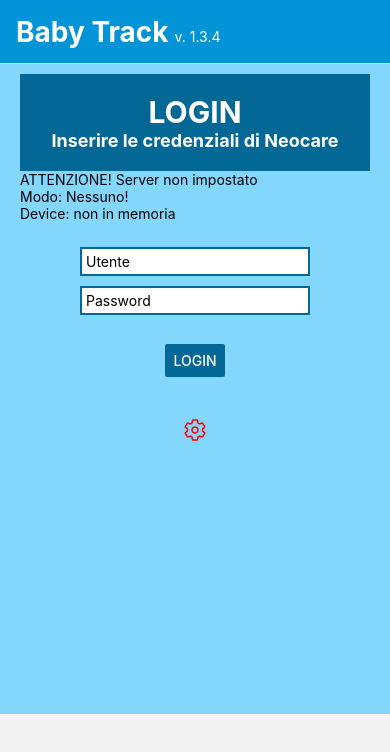
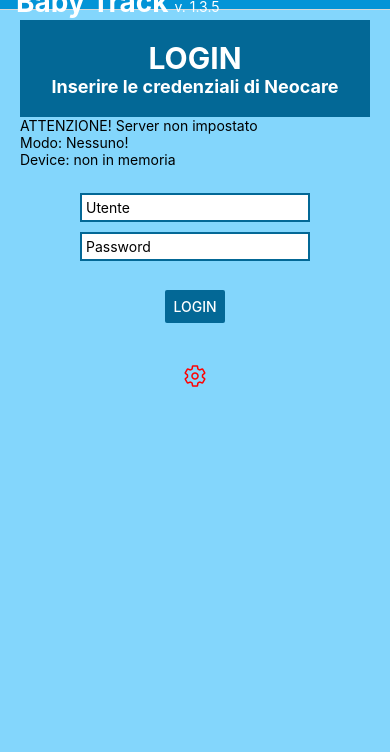
Before and after one commit to Alby2901/babytrack3, a React Native app: screen /Input in a window 390 px wide. Shown: the top 752 px of the page. Built offline with nearby package versions, Linux system fonts and the light colour scheme.

Commit message:
Sfondo altezza dinamica Pulsante Login attivo anche a tastiera aperta Colore sfondo nero barra di stato V 1.3.5

```diff
--- a/App.js
+++ b/App.js
@@ -3,6 +3,7 @@
 import { NavigationContainer } from "@react-navigation/native";
 import { createNativeStackNavigator } from "@react-navigation/native-stack";
 import { StyleSheet, Text, View } from "react-native";
+import { SafeAreaProvider, SafeAreaView } from 'react-native-safe-area-context';
 import Constants from 'expo-constants';
 
 import AuthContentProvider, { AuthContext } from "./store/auth-context";
@@ -25,11 +26,21 @@
   return (
     <Stack.Navigator
       screenOptions={{
-        headerStyle: { backgroundColor: GlobalStyles.colors.BG_Blue, },
+        headerStyle: {
+          backgroundColor: GlobalStyles.colors.BG_Blue,
+          height: 10, // <- aggiungi altezza fissa più bassa
+        },
+        headerTitleContainerStyle: {
+          paddingBottom: 0,
+          paddingTop: 0,
+          marginBottom: 0,
+          marginTop: 0,
+        },
         headerTintColor: GlobalStyles.colors.Text_Main,
         headerTitleAlign: "left",
         headerTitle: () => (
-          <View style={{ flexDirection: "row", alignItems: "baseline" }}>
+          // <View style={{ flexDirection: "row", alignItems: "baseline" }}>
+            <View style={{ flexDirection: "row", alignItems: "baseline", minHeight: 40 }}>
             <Text style={{ fontWeight: "bold", fontSize: 28, color: GlobalStyles.colors.Text_Main }}>
               {titleApp}
             </Text>
@@ -58,16 +69,19 @@
   return (
     <Stack.Navigator
       screenOptions={{
-        title: titleApp,
-        headerStyle: {
-          backgroundColor: GlobalStyles.colors.BG_Blue,
-        },
+        headerStyle: { backgroundColor: GlobalStyles.colors.BG_Blue, },
         headerTintColor: GlobalStyles.colors.Text_Main,
-        headerTitleAlign: "center",
-        headerTitleStyle: {
-          fontWeight: "bold",
-          fontSize: 30,
-        },
+        headerTitleAlign: "left",
+        headerTitle: () => (
+          <View style={{ flexDirection: "row", alignItems: "baseline" }}>
+            <Text style={{ fontWeight: "bold", fontSize: 28, color: GlobalStyles.colors.Text_Main }}>
+              {titleApp}
+            </Text>
+            <Text style={{ fontSize: 14, color: GlobalStyles.colors.Text_Main, marginLeft: 6 }}>
+              v. {appVersion}
+            </Text>
+          </View>
+        ),
       }}
     >
       <Stack.Group>
@@ -189,10 +203,14 @@
 
   return (
     <>
-      <StatusBar style="auto" />
-      <AuthContentProvider>
-        <Root />
-      </AuthContentProvider>
+      <SafeAreaProvider>
+        <StatusBar style="light" backgroundColor="#000000" translucent={false} />
+        <AuthContentProvider>
+          <SafeAreaView style={{ flex: 1 }}>
+            <Root />
+          </SafeAreaView>
+        </AuthContentProvider>
+      </SafeAreaProvider>
     </>
   );
 }
--- /dev/null
+++ b/UI/ScreenContainer.js
@@ -0,0 +1,34 @@
+// components/UI/ScreenContainer.js
+
+import { KeyboardAvoidingView, ScrollView, Platform, StyleSheet, TouchableWithoutFeedback,Keyboard } from "react-native";
+
+function ScreenContainer({ children }) {
+  return (
+    <KeyboardAvoidingView
+      style={{ flex: 1 }}
+      behavior={Platform.OS === "ios" ? "padding" : "height"}
+      keyboardVerticalOffset={Platform.OS === "ios" ? 0 : 0}  // puoi regolare se serve
+    >
+      <TouchableWithoutFeedback onPress={Keyboard.dismiss} accessible={false}>
+        <ScrollView
+          contentContainerStyle={styles.scrollContent}
+          keyboardShouldPersistTaps="handled"  // 👈 importantissimo!!
+        >
+          {children}
+        </ScrollView>
+      </TouchableWithoutFeedback>
+    </KeyboardAvoidingView>
+  );
+}
+
+export default ScreenContainer;
+
+const styles = StyleSheet.create({
+  scrollContent: {
+    flexGrow: 1,
+    justifyContent: "space-between",
+    paddingHorizontal: 0,
+    paddingVertical: 0,
+    backgroundColor: "#CAF0F8", // o GlobalStyles se vuoi uniformare
+  },
+});
--- a/app.json
+++ b/app.json
@@ -3,7 +3,7 @@
     "jsEngine": "hermes",
     "name": "babytrack3",
     "slug": "babytrack3",
-    "version": "1.3.4",
+    "version": "1.3.5",
     "orientation": "portrait",
     "icon": "./assets/icon.png",
     "userInterfaceStyle": "light",
@@ -13,26 +13,27 @@
       "resizeMode": "contain",
       "backgroundColor": "#ffffff"
     },
-    "assetBundlePatterns": [
-      "**/*"
-    ],
+    "assetBundlePatterns": ["**/*"],
     "ios": {
       "supportsTablet": true
+    },
+    "androidStatusBar": {
+      "barStyle": "light-content",
+      "backgroundColor": "#000000",
+      "translucent": false
     },
     "android": {
       "usesCleartextTraffic": true,
       "adaptiveIcon": {
         "foregroundImage": "./assets/adaptive-icon.png",
-        "backgroundColor": "#ffffff"
+        "backgroundColor": "#FF0000"
       },
       "package": "com.alby290167.babytrack3"
     },
     "web": {
       "favicon": "./assets/favicon.png"
     },
-    "plugins": [
-      "./app.plugin.js"
-    ],
+    "plugins": ["./app.plugin.js"],
     "extra": {
       "eas": {
         "projectId": "d2d9a623-46b7-408e-8779-929314d0ec99"
--- a/screens/InputScreen.js
+++ b/screens/InputScreen.js
@@ -1,16 +1,11 @@
 import React, { useEffect } from "react";
 import { useContext, useState } from "react";
 import {
-  Text,
-  View,
-  StyleSheet,
-  Button,
-  Alert,
-  ScrollView,
-  SafeAreaView,
-  Modal,
-  Pressable
+  Text, View, StyleSheet, Button, Alert,
+  ScrollView, SafeAreaView, Modal, Pressable
 } from "react-native";
+
+import ScreenContainer from "../UI/ScreenContainer";
 import NeonatoInput from "../components/InputNeonato";
 import GenitoreInput from "../components/InputGenitore";
 import LatteCullaInput from "../components/InputLatteCulla";
@@ -360,9 +355,11 @@
   }
 
   return (
-    <SafeAreaView>
-      <ScrollView>
-        <View style={[styles.containerOuter, { paddingBottom: (authCtx.mode.slice(0, 4) == 'Prod' ? 93 : 0) }]}>
+    // <SafeAreaView>
+    //   <ScrollView>
+    <ScreenContainer>
+      {/* <View style={[styles.containerOuter, { paddingBottom: (authCtx.mode.slice(0, 4) == 'Prod' ? 69 : 0) }]}> */}
+      <View style={styles.containerOuter}>
 
         <Modal
           animationType="slide"
@@ -547,8 +544,9 @@
         )}
 
       </View>
-      </ScrollView>
-    </SafeAreaView>
+    </ScreenContainer>
+    //  </ScrollView>
+    // </SafeAreaView>
   );
 }
 
--- a/screens/LoginScreen.js
+++ b/screens/LoginScreen.js
@@ -1,15 +1,9 @@
 import {
-  Text,
-  View,
-  StyleSheet,
-  Button,
-  TextInput,
-  ScrollView,
-  SafeAreaView,
-  Pressable,
-  Alert,
+  Text, View, StyleSheet, Button, TextInput,
+  ScrollView, SafeAreaView, Pressable
 } from "react-native";
 
+import ScreenContainer from "../UI/ScreenContainer";
 import { getSession } from "../components/http";
 import { useContext, useState, useLayoutEffect, useEffect } from "react";
 import { AuthContext } from "../store/auth-context";
@@ -171,8 +165,10 @@
 
   return (
     // <SafeAreaView>
-    <ScrollView>
-      <View style={[styles.containerOuter, { paddingBottom: (authCtx.mode == 'Prod' ? 158 : 235) }]}>
+    <ScreenContainer>
+      {/* <ScrollView contentContainerStyle={styles.scrollContent}> */}
+        {/* <View style={[styles.containerOuter, { paddingBottom: (authCtx.mode == 'Prod' ? 120 : 120) }]}> */}
+        <View style={styles.containerOuter}>
           <Pressable onPress={showConfigInputHandler}>
             {/* <Text style={styles.cardText}>Set Server</Text> */}
             <View style={styles.hideButton}></View>
@@ -268,7 +264,8 @@
             </View>
           )}
         </View>
-    </ScrollView>
+      {/* </ScrollView> */}
+    </ScreenContainer>
     // </SafeAreaView>
   );
 }
@@ -276,6 +273,12 @@
 export default LoginScreen;
 
 const styles = StyleSheet.create({
+  // scrollContent: {
+  //   flexGrow: 1,
+  //   justifyContent: "space-between",
+  //   paddingHorizontal: 0,
+  //   paddingVertical: 0,
+  // },
   containerOuter: {
     flex: 1,
     // alignItems: '',
--- a/screens/SettingAccess.js
+++ b/screens/SettingAccess.js
@@ -145,6 +145,7 @@
   },
   cardSmalltext: {
     fontSize: 18,
+    paddingLeft: 10,
     color: GlobalStyles.colors.Text_Main,
   },
   containerInput: {
```
Also changed, not shown: package.json (+9 -9 lines), 1 other file (tests, documents, lock files or other folders). Lines whose indentation alone changed are shown as unchanged.
